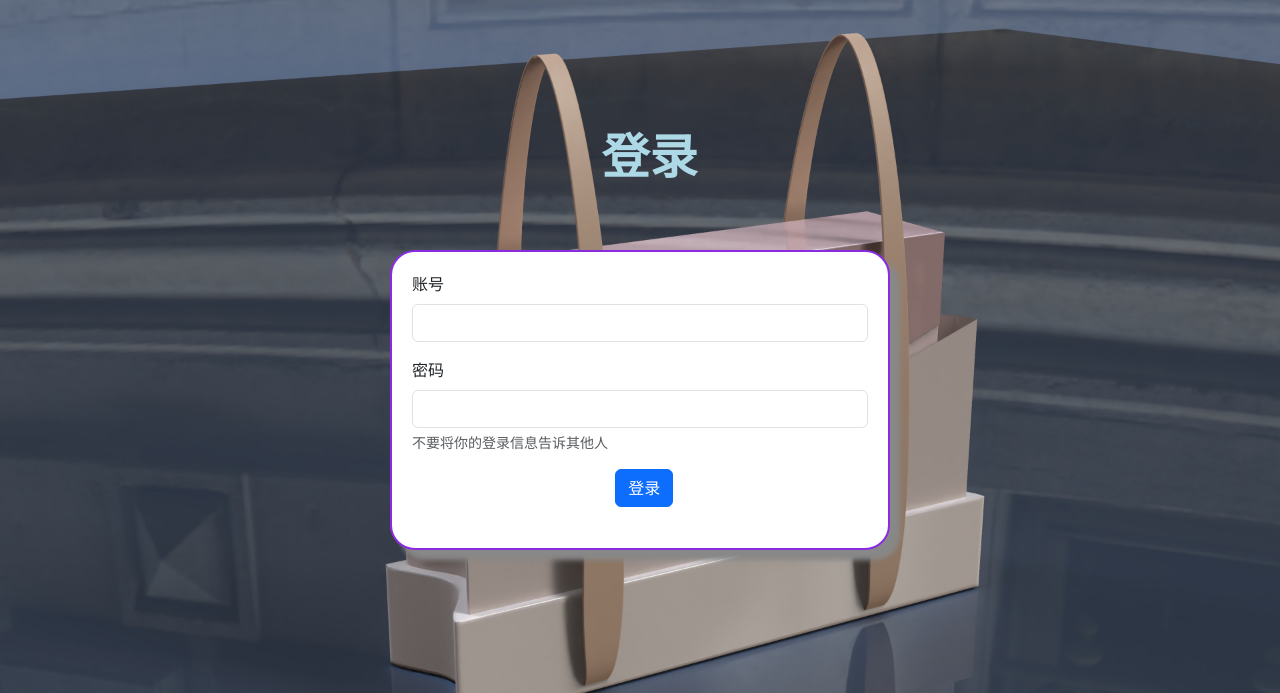
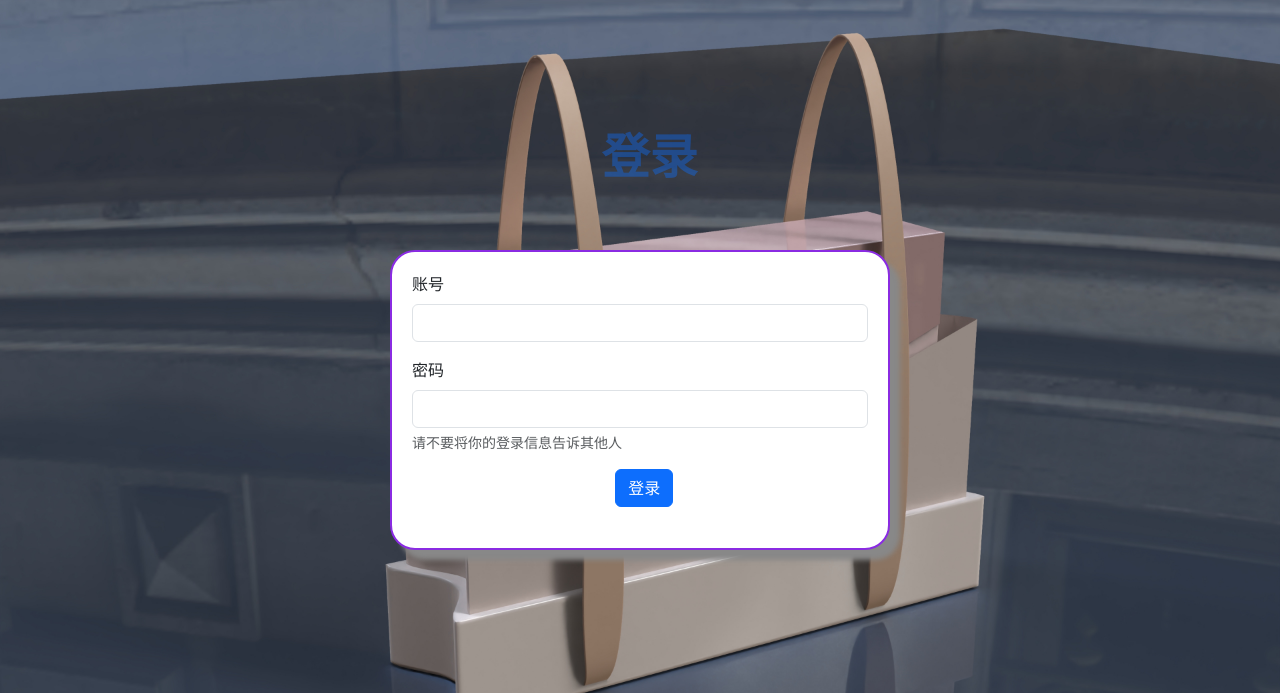
Before and after one commit to Mesyi-Ltd/Corp-Management, a Django app: page /login/ in a window 1280 px wide. Shown: the top 693 px of the page. Run offline with Django 4.2, Linux system fonts and the light colour scheme.

Commit message:
Login minor changes

```diff
--- a/templates/main/login.html
+++ b/templates/main/login.html
@@ -17,7 +17,7 @@
         crossorigin="anonymous">
 </script>
 
-<p class="fw-bold" id="title">登录</p>
+<p class="fw-bold text-primary" style="--bs-text-opacity: .4;" id="title">登录</p>
 
 <div class="container" id="login-box">
 
@@ -29,7 +29,7 @@
     <div class="mb-3">
       <label for="exampleInputPassword1" class="form-label">密码</label>
       <input type="password" class="form-control" id="exampleInputPassword1">
-      <div id="emailHelp" class="form-text">不要将你的登录信息告诉其他人</div>
+      <div id="emailHelp" class="form-text">请不要将你的登录信息告诉其他人</div>
     </div>
 <!--  <div class="mb-3 form-check">
     <input type="checkbox" class="form-check-input" id="exampleCheck1">
```
